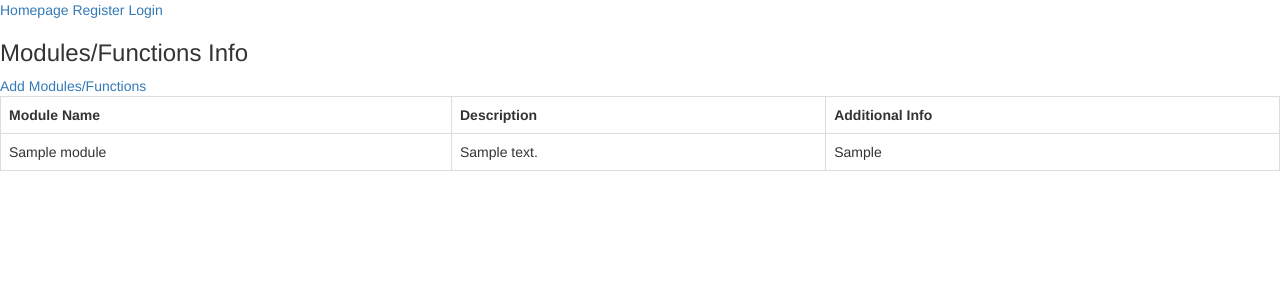
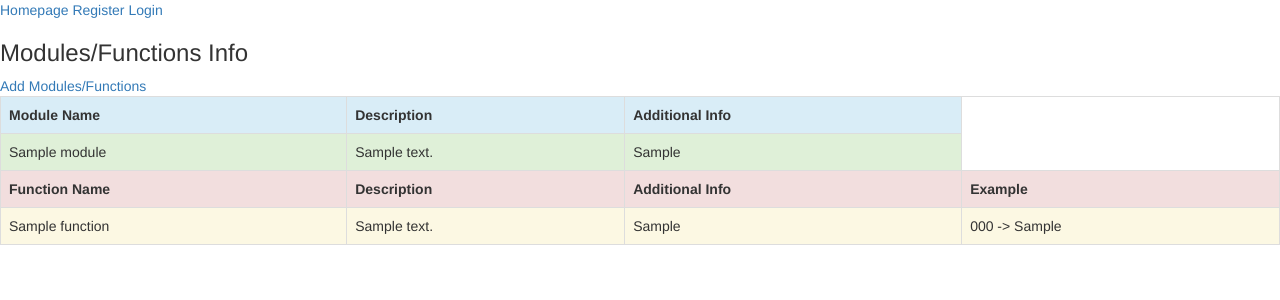
Before and after one commit to gkchan/PyQuizBase, a Flask app: a page that uses templates/study_notes.html in a window 1280 px wide. Shown: the top 300 px of the page. Run offline with Flask 2, Linux system fonts and the light colour scheme; tables that the repository leaves empty hold one stand-in row (values such as "Sample post"); some libraries are stand-ins or nearby versions.

Commit message:
Format modules/functions as table

```diff
--- a/templates/study_notes.html
+++ b/templates/study_notes.html
@@ -5,46 +5,45 @@
 
   <a href="/{{ username }}/addmodules">Add Modules/Functions</a>
 
-
+<!-- Labels are for coloring -->
 
   <table style="width:100%" class="table table-bordered table-hover">
-    <tr>
+
+    <tr class="info">
       <th>Module Name</th>
       <th>Description</th>
       <th>Additional Info</th>
     </tr>
     {% for mod in study_table %}
-    <tr>
-      <td>{{ mod.name }}</td>
-      <td>{{ mod.description }}</td>
-      <td>{{ mod.additional_info }}</td>
-    </tr>
+      <tr class="success">
+        <td>{{ mod.name }}</td>
+        <td>{{ mod.description }}</td>
+        <td>{{ mod.additional_info }}</td>
+      </tr>
+      {% if mod.functions %}
+        <tr>
+          <tr class="danger">
+            <th>Function Name</th>
+            <th>Description</th>
+            <th>Additional Info</th>
+            <th>Example</th>
+          </tr>
+          {% for func in mod.functions %}
+            <tr class="warning">
+              <td>{{ func.name }}</td>
+              <td>{{ func.description }}</td>
+              <td>{{ func.additional_info }}</td>
+              <td>{% if func.sample_code and func.output %}
+                {{ func.sample_code }} -> {{ func.output }}
+                {% endif %}</td>
+            </tr>
+          {% endfor %}
+        </tr>
+      {% endif %}
     {% endfor %}
   </table>
 
 
 
 
-      {#
-        <table class="table-bordered">
-        <tr>
-          <th>Function Name</th>
-          <th>Description</th>
-          <th>Additional Info</th>
-          <th>Example</th>
-
-         {% for func in mod.functions %}
-        </tr>
-          <td>{{ func.name }}</td>
-          <td>{{ func.description }}</td>
-          <td>{{ func.additional_info }}</td>
-          <td>{{ func.sample_code }}:{{ func.output }}</td>
-        </tr>
-        {% endfor %}
-
-         </table> #}
-
-
-
-
 {% endblock %}
```
